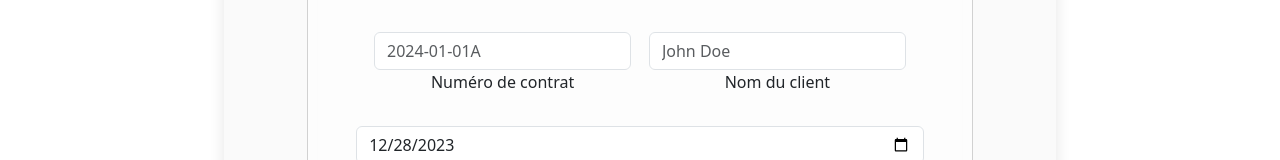
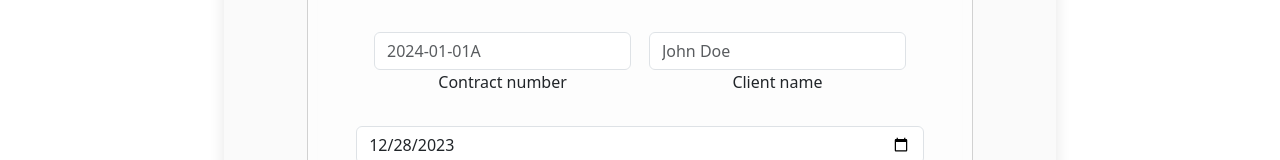
Before and after one commit to 4PROJ-5PROJ-Namkin/client-dashboard, a React (Create React App) app: page /New in a window 1280 px wide. Shown: the part 265-425 px from the top of the page. Built offline with nearby package versions, Linux system fonts and the light colour scheme; no server answers.

Commit message:
translated a few forgotten details, added gif in readme, corrected translate induced bugs

```diff
--- a/src/App.tsx
+++ b/src/App.tsx
@@ -34,7 +34,7 @@ export default function App() {
         <Routes>
           <Route path="/" element={<PowerBIReport reportId={'9f5830b9-2cd2-4103-965d-bcc452fed443'} embedUrl={'https://app.powerbi.com/reportEmbed?reportId=17145a5f-ea8f-4541-9e35-d8529313dbf4&autoAuth=true&ctid=1dc8f08a-46f6-4cdb-b8ff-03e46c14979d'} />} />
           <Route path="*" element={<NotFound />} />
-          <Route path="Déconnexion" element={<Logout />} />
+          <Route path="Logouy" element={<Logout />} />
 
         </Routes>
 
--- a/src/Pages/Connexion.tsx
+++ b/src/Pages/Connexion.tsx
@@ -28,7 +28,7 @@ export default function Connexion() {
         try {
             const data = await login(email, password);
             localStorage.setItem("token", data.data);
-            navigate('/Liste');
+            navigate('/List');
             navigate(0);
         } catch (error) {
             console.error('Connection error:', error);
--- a/src/Pages/Contracts.tsx
+++ b/src/Pages/Contracts.tsx
@@ -76,7 +76,7 @@ export default function Contracts() {
                 </ul>
             </nav>
             <div className="bottombox">
-                <a type="button" href="/Ajout" className={"btn custom"}>New contract</a>
+                <a type="button" href="/New" className={"btn custom"}>New contract</a>
             </div>
         </div>
     );
--- a/src/Pages/NewContract.tsx
+++ b/src/Pages/NewContract.tsx
@@ -130,8 +130,8 @@ export default function Contract() {
                         <MDBCardBody className='p-5 shadow-5 text-center'>
                             <h2 className="fw-bold mb-5">New contract</h2>
                             <div className='flexed'>
-                                <MDBInput wrapperClass='mb-4' className="halfWitdh" label='Numéro de contrat' id='Nom' type='text' placeholder='2024-01-01A' onChange={(e) => setCnumber(e.target.value)} />
-                                <MDBInput wrapperClass='mb-4' className="halfWitdh" label='Nom du client' id='client' type='text' placeholder='John Doe' onChange={(e) => setName(e.target.value)} />
+                                <MDBInput wrapperClass='mb-4' className="halfWitdh" label='Contract number' id='Nom' type='text' placeholder='2024-01-01A' onChange={(e) => setCnumber(e.target.value)} />
+                                <MDBInput wrapperClass='mb-4' className="halfWitdh" label='Client name' id='client' type='text' placeholder='John Doe' onChange={(e) => setName(e.target.value)} />
                             </div>
                             <MDBInput wrapperClass='mb-4' label='Date' id='date' type='date' value={formattedDate} onChange={(e) => setDate(new Date(e.target.value))}  />
                             <SelectContracts
--- a/src/Pages/SingleContract.tsx
+++ b/src/Pages/SingleContract.tsx
@@ -198,10 +198,10 @@ export default function SingleContract() {
                         <MDBCol col='6'>
                             <MDBCard className='my-5 cascading-right'>
                                 <MDBCardBody className='p-5 shadow-5 text-center'>
-                                    <h2 className="fw-bold mb-5">Mise à jour du contrat</h2>
+                                    <h2 className="fw-bold mb-5">Contract update</h2>
                                     <div className='flexed'>
-                                        <MDBInput wrapperClass='mb-4' className="halfWitdh" label='Numéro de contrat' id='Nom' type='text' value={contractData?.contract_number} />
-                                        <MDBInput wrapperClass='mb-4' className="halfWitdh" label='Nom du client' id='client' type='text' onChange={(e) => setName(e.target.value)} placeholder={contractData?.client_name} />
+                                        <MDBInput wrapperClass='mb-4' className="halfWitdh" label='Contract number' id='Nom' type='text' value={contractData?.contract_number} />
+                                        <MDBInput wrapperClass='mb-4' className="halfWitdh" label='Client name' id='client' type='text' onChange={(e) => setName(e.target.value)} placeholder={contractData?.client_name} />
                                     </div>
                                     <MDBInput wrapperClass='mb-4' label='Date' id='date' type='date' value={formattedDate} onChange={(e) => setDate(new Date(e.target.value))} />
                                     <SelectContracts
```
Also changed, not shown: ToggleInterface.gif (added), 1 other file (tests, documents, lock files or other folders).
